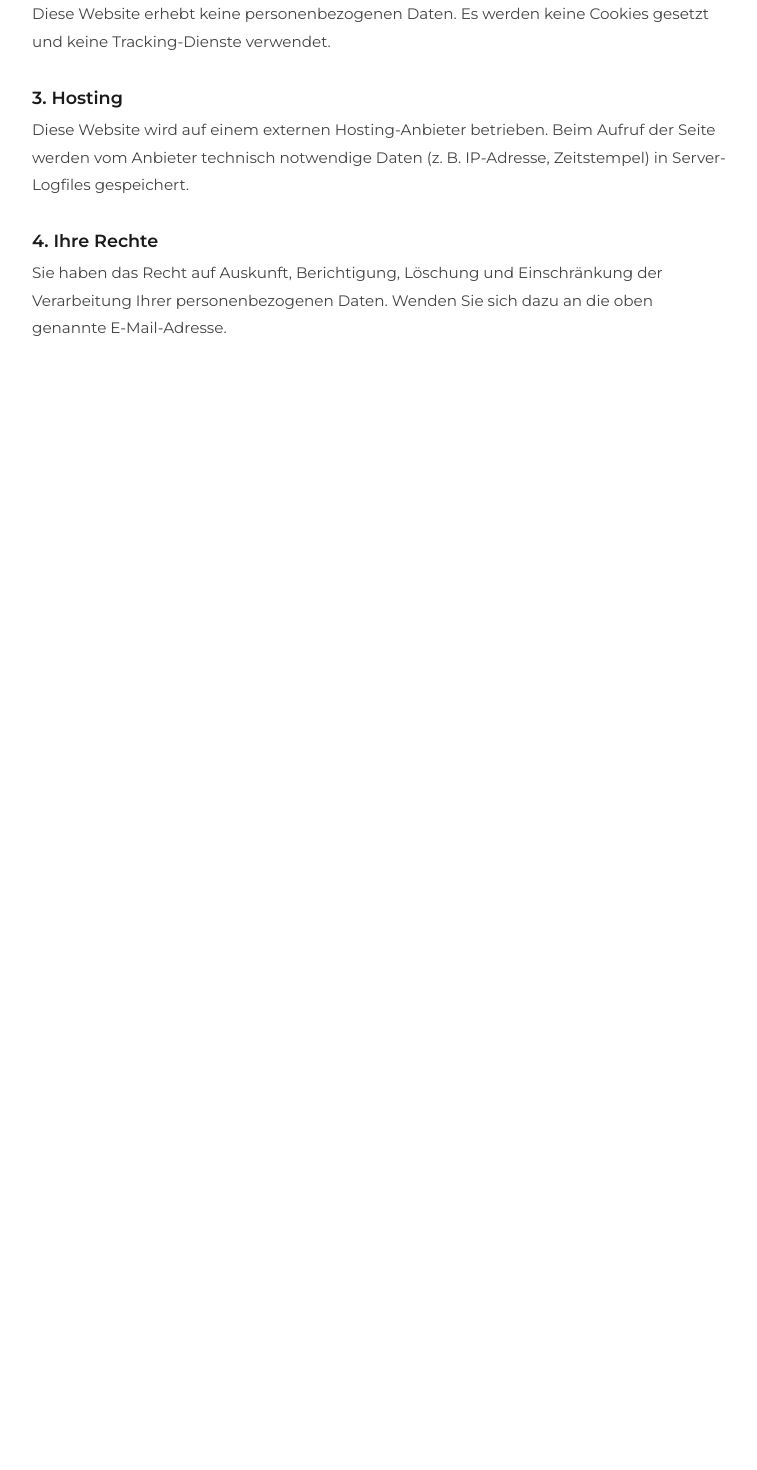
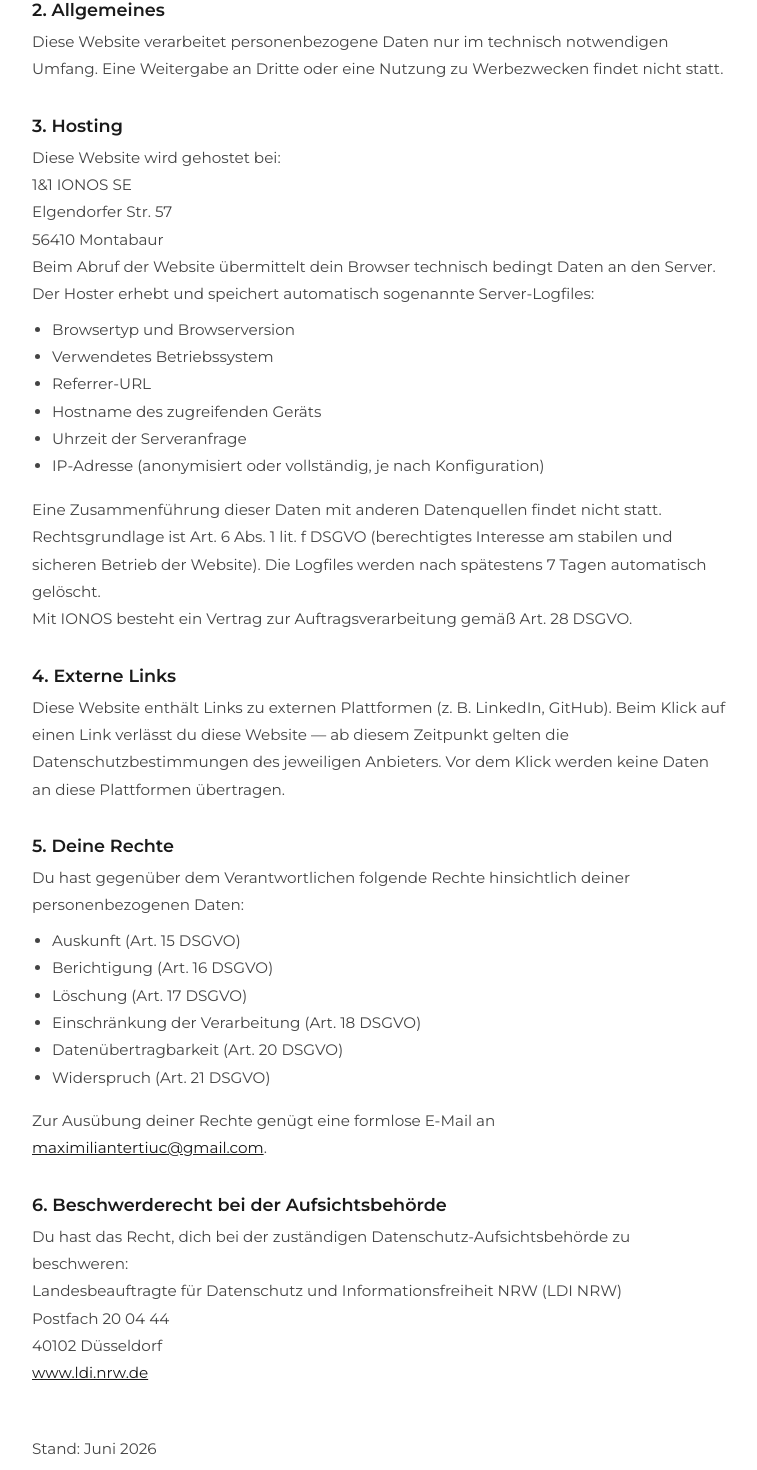
Before and after one commit to MotanuJora/onepager-persona, an Angular app: page /datenschutz in a window 1280 px wide. Shown: the part 393-1863 px from the top of the page, without its empty margins (260-1017 px from the left). Before the commit the page ends 800 px from the top, so only its background shows below. Built offline with nearby package versions, Linux system fonts and the light colour scheme.

Commit message:
Update legal pages with revised contact information and enhanced content for Datenschutz and Impressum

```diff
--- a/src/app/datenschutz/datenschutz.css
+++ b/src/app/datenschutz/datenschutz.css
@@ -43,3 +43,20 @@
 .legal-page a {
     color: #1a1a1a;
 }
+
+.legal-page ul {
+    padding-left: 1.25rem;
+    margin: 0.5rem 0 1rem;
+}
+
+.legal-page ul li {
+    font-size: 0.95rem;
+    color: #444;
+    line-height: 1.8;
+}
+
+.legal-stand {
+    margin-top: 3rem;
+    font-size: 0.8rem;
+    color: #aaa;
+}
--- a/src/app/datenschutz/datenschutz.html
+++ b/src/app/datenschutz/datenschutz.html
@@ -6,23 +6,67 @@
   <h2>1. Verantwortlicher</h2>
   <p>
     Maximilian Tertiuc<br>
-    Musterstraße 1<br>
-    12345 Musterstadt<br>
-    E-Mail: <a href="mailto:maximiliantertiuc@gmail.com">maximiliantertiuc@gmail.com</a>
+    Saarstraße 21<br>
+    33332 Gütersloh<br>
+    E-Mail: <a href="mailto:maximiliantertiuc@gmail.com">maximiliantertiuc@gmail.com</a><br>
+    Telefon: +49 152 53015408
   </p>
 
-  <h2>2. Erhebung und Speicherung personenbezogener Daten</h2>
+  <h2>2. Allgemeines</h2>
   <p>
-    Diese Website erhebt keine personenbezogenen Daten. Es werden keine Cookies gesetzt und keine Tracking-Dienste verwendet.
+    Diese Website verarbeitet personenbezogene Daten nur im technisch notwendigen Umfang. Eine Weitergabe an Dritte oder eine Nutzung zu Werbezwecken findet nicht statt.
   </p>
 
   <h2>3. Hosting</h2>
+  <p>Diese Website wird gehostet bei:</p>
   <p>
-    Diese Website wird auf einem externen Hosting-Anbieter betrieben. Beim Aufruf der Seite werden vom Anbieter technisch notwendige Daten (z. B. IP-Adresse, Zeitstempel) in Server-Logfiles gespeichert.
+    1&amp;1 IONOS SE<br>
+    Elgendorfer Str. 57<br>
+    56410 Montabaur
+  </p>
+  <p>
+    Beim Abruf der Website übermittelt dein Browser technisch bedingt Daten an den Server. Der Hoster erhebt und speichert automatisch sogenannte Server-Logfiles:
+  </p>
+  <ul>
+    <li>Browsertyp und Browserversion</li>
+    <li>Verwendetes Betriebssystem</li>
+    <li>Referrer-URL</li>
+    <li>Hostname des zugreifenden Geräts</li>
+    <li>Uhrzeit der Serveranfrage</li>
+    <li>IP-Adresse (anonymisiert oder vollständig, je nach Konfiguration)</li>
+  </ul>
+  <p>
+    Eine Zusammenführung dieser Daten mit anderen Datenquellen findet nicht statt. Rechtsgrundlage ist Art. 6 Abs. 1 lit. f DSGVO (berechtigtes Interesse am stabilen und sicheren Betrieb der Website). Die Logfiles werden nach spätestens 7 Tagen automatisch gelöscht.
+  </p>
+  <p>Mit IONOS besteht ein Vertrag zur Auftragsverarbeitung gemäß Art. 28 DSGVO.</p>
+
+  <h2>4. Externe Links</h2>
+  <p>
+    Diese Website enthält Links zu externen Plattformen (z. B. LinkedIn, GitHub). Beim Klick auf einen Link verlässt du diese Website — ab diesem Zeitpunkt gelten die Datenschutzbestimmungen des jeweiligen Anbieters. Vor dem Klick werden keine Daten an diese Plattformen übertragen.
   </p>
 
-  <h2>4. Ihre Rechte</h2>
+  <h2>5. Deine Rechte</h2>
+  <p>Du hast gegenüber dem Verantwortlichen folgende Rechte hinsichtlich deiner personenbezogenen Daten:</p>
+  <ul>
+    <li>Auskunft (Art. 15 DSGVO)</li>
+    <li>Berichtigung (Art. 16 DSGVO)</li>
+    <li>Löschung (Art. 17 DSGVO)</li>
+    <li>Einschränkung der Verarbeitung (Art. 18 DSGVO)</li>
+    <li>Datenübertragbarkeit (Art. 20 DSGVO)</li>
+    <li>Widerspruch (Art. 21 DSGVO)</li>
+  </ul>
   <p>
-    Sie haben das Recht auf Auskunft, Berichtigung, Löschung und Einschränkung der Verarbeitung Ihrer personenbezogenen Daten. Wenden Sie sich dazu an die oben genannte E-Mail-Adresse.
+    Zur Ausübung deiner Rechte genügt eine formlose E-Mail an <a href="mailto:maximiliantertiuc@gmail.com">maximiliantertiuc@gmail.com</a>.
   </p>
+
+  <h2>6. Beschwerderecht bei der Aufsichtsbehörde</h2>
+  <p>Du hast das Recht, dich bei der zuständigen Datenschutz-Aufsichtsbehörde zu beschweren:</p>
+  <p>
+    Landesbeauftragte für Datenschutz und Informationsfreiheit NRW (LDI NRW)<br>
+    Postfach 20 04 44<br>
+    40102 Düsseldorf<br>
+    <a href="https://www.ldi.nrw.de" target="_blank">www.ldi.nrw.de</a>
+  </p>
+
+  <p class="legal-stand">Stand: Juni 2026</p>
 </div>
--- a/src/app/impressum/impressum.html
+++ b/src/app/impressum/impressum.html
@@ -6,17 +6,18 @@
   <h2>Angaben gemäß § 5 TMG</h2>
   <p>
     Maximilian Tertiuc<br>
-    Musterstraße 1<br>
-    12345 Musterstadt
+    Saarstraße 21<br>
+    33332 Gütersloh
   </p>
 
   <h2>Kontakt</h2>
   <p>
+    Telefon: +49 152 53015408<br>
     E-Mail: <a href="mailto:maximiliantertiuc@gmail.com">maximiliantertiuc@gmail.com</a>
   </p>
 
-  <h2>Haftungsausschluss</h2>
+  <h2>Hinweis</h2>
   <p>
-    Die Inhalte dieser Seite wurden mit größtmöglicher Sorgfalt erstellt. Für die Richtigkeit, Vollständigkeit und Aktualität der Inhalte kann jedoch keine Gewähr übernommen werden.
+    Diese Website dient der persönlichen Vorstellung und ist nicht auf die Erzielung von Einnahmen ausgerichtet.
   </p>
 </div>
```
